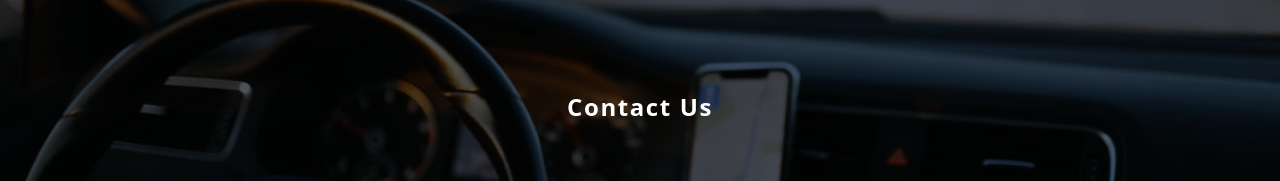
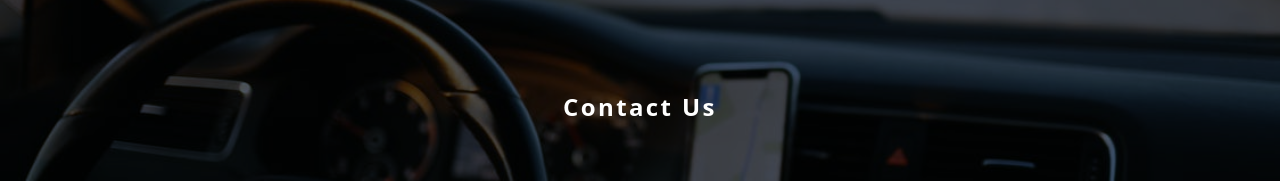
Before and after one commit to sakshi752/CarRental, a React (Vite) app: page /contact in a window 1280 px wide. Shown: the part 123-304 px from the top of the page. Built offline with nearby package versions, Linux system fonts and the light colour scheme.

Commit message:
files updated

```diff
--- a/src/Components/Helmet.jsx
+++ b/src/Components/Helmet.jsx
@@ -8,7 +8,7 @@ const Helmet = ({title}) => {
                 <img className='w-full h-full object-cover mix-blend-overlay' src={helmet} alt="Support" />
             </div>
             <div className='absolute top-0 left-0 w-full h-full flex items-center justify-center text-white'>
-                <h1 className='text-2xl font-bold'>{title}</h1>
+                <h1 className='text-2xl tracking-widest font-bold'>{title}</h1>
             </div>
         </div>
     )
```
